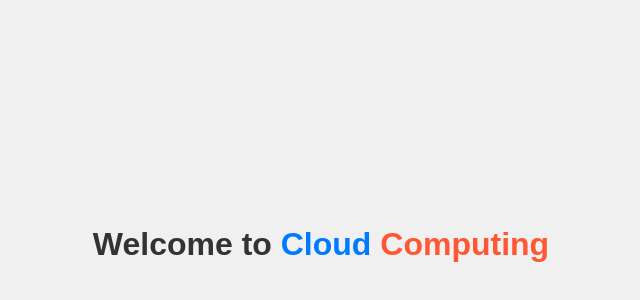
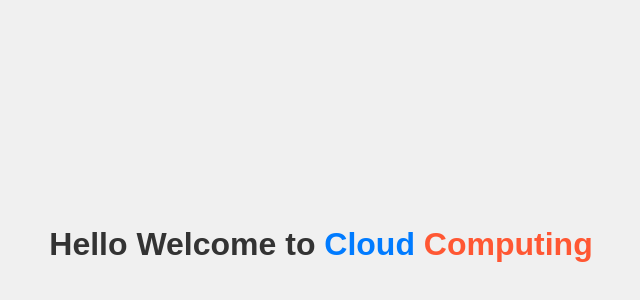
Before and after one commit to Subham966/Azure_App_Services, a plain HTML site: page index.html in a window 1280 px wide. Shown: the part 156-456 px from the top of the page, without its empty margins (319-959 px from the left). Drawn offline with Linux system fonts and the light colour scheme.

Commit message:
Update index.html

```diff
--- a/index.html
+++ b/index.html
@@ -26,6 +26,6 @@
     </style>
 </head>
 <body>
-    <h1>Welcome to <span class="highlight">Cloud</span> <span class="highlight-2">Computing</span></h1>
+    <h1>Hello Welcome to <span class="highlight">Cloud</span> <span class="highlight-2">Computing</span></h1>
 </body>
 </html>
```
